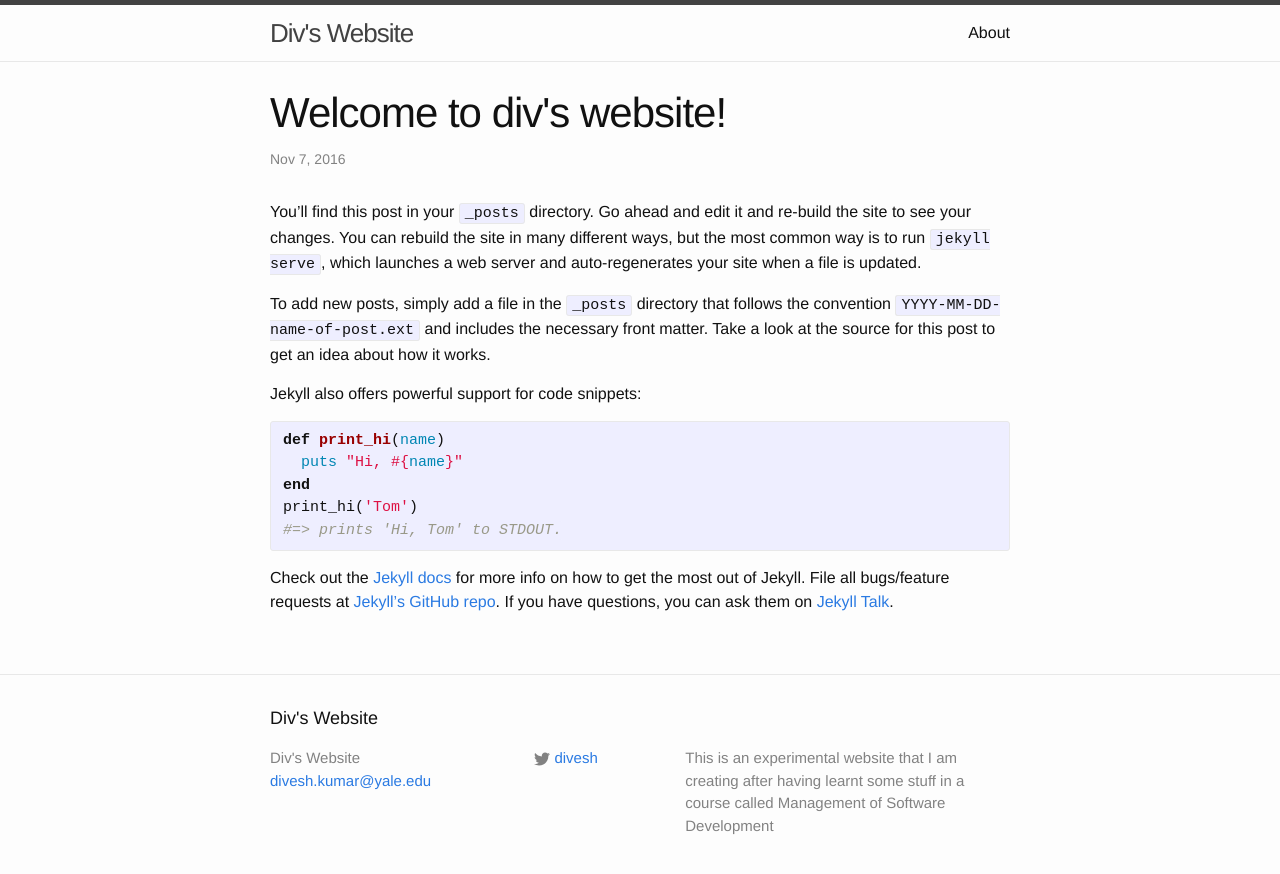
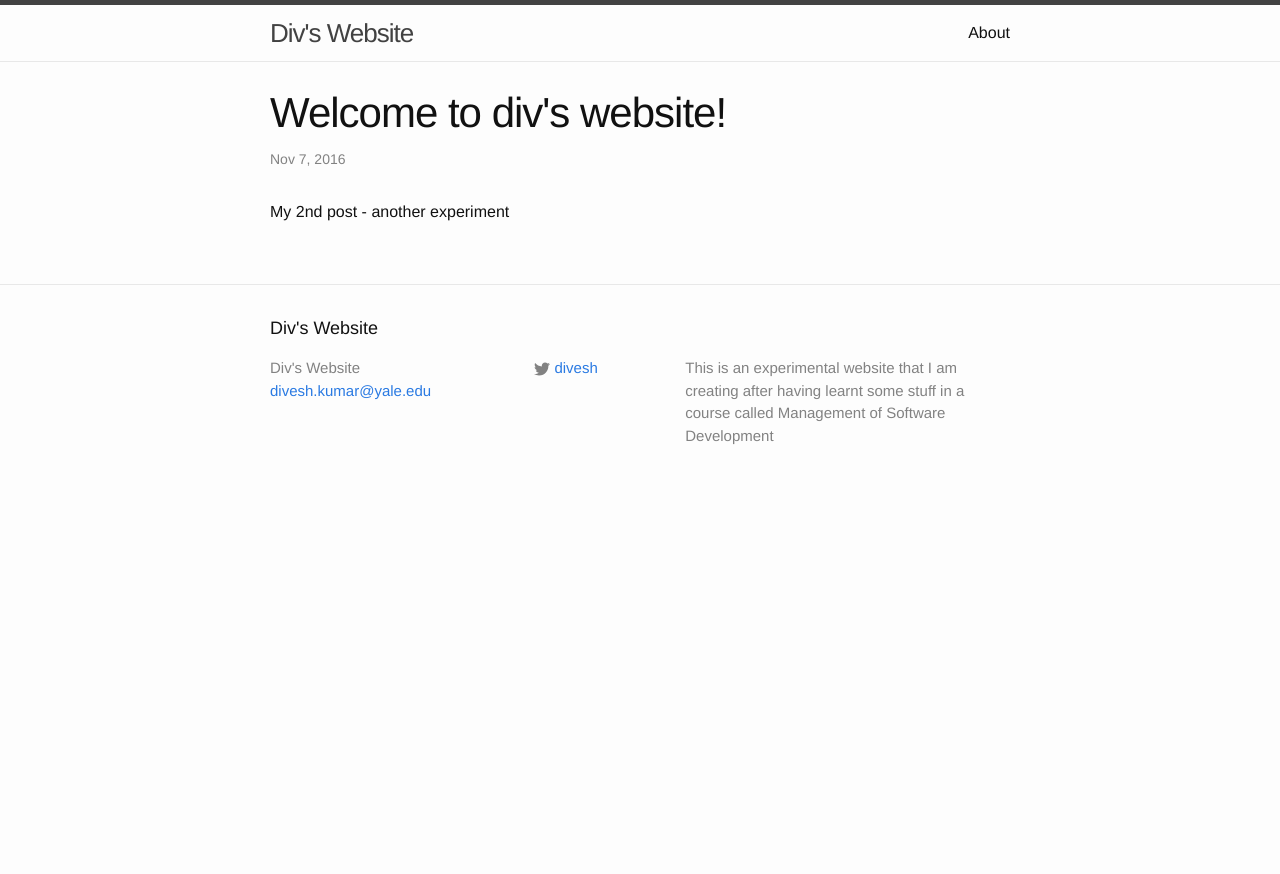
Before and after one commit to outstanding-hare/outstanding-hare.github.io, a Jekyll site: the page built from _posts/2016-11-06-welcome-to-jekyll.markdown, in a window 1280 px wide. Shown: the top 874 px of the page. Built offline with Jekyll 4.4.1, drawn with Linux system fonts in a browser that asks for light colours.

Commit message:
post contents

```diff
--- a/_posts/2016-11-06-welcome-to-jekyll.markdown
+++ b/_posts/2016-11-06-welcome-to-jekyll.markdown
@@ -4,22 +4,4 @@
 date:   2016-11-06 21:30:27 -0500
 categories: jekyll update
 ---
-You’ll find this post in your `_posts` directory. Go ahead and edit it and re-build the site to see your changes. You can rebuild the site in many different ways, but the most common way is to run `jekyll serve`, which launches a web server and auto-regenerates your site when a file is updated.
-
-To add new posts, simply add a file in the `_posts` directory that follows the convention `YYYY-MM-DD-name-of-post.ext` and includes the necessary front matter. Take a look at the source for this post to get an idea about how it works.
-
-Jekyll also offers powerful support for code snippets:
-
-{% highlight ruby %}
-def print_hi(name)
-  puts "Hi, #{name}"
-end
-print_hi('Tom')
-#=> prints 'Hi, Tom' to STDOUT.
-{% endhighlight %}
-
-Check out the [Jekyll docs][jekyll-docs] for more info on how to get the most out of Jekyll. File all bugs/feature requests at [Jekyll’s GitHub repo][jekyll-gh]. If you have questions, you can ask them on [Jekyll Talk][jekyll-talk].
-
-[jekyll-docs]: http://jekyllrb.com/docs/home
-[jekyll-gh]:   https://github.com/jekyll/jekyll
-[jekyll-talk]: https://talk.jekyllrb.com/
+My 2nd post - another experiment
```
